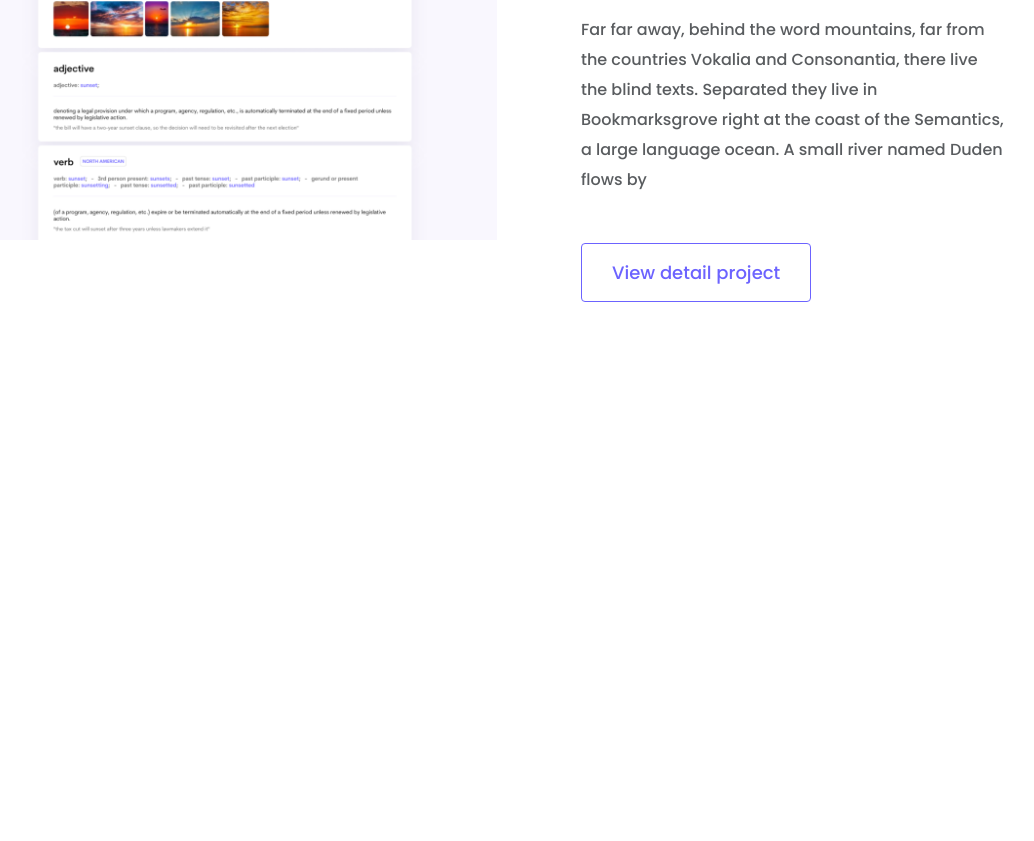
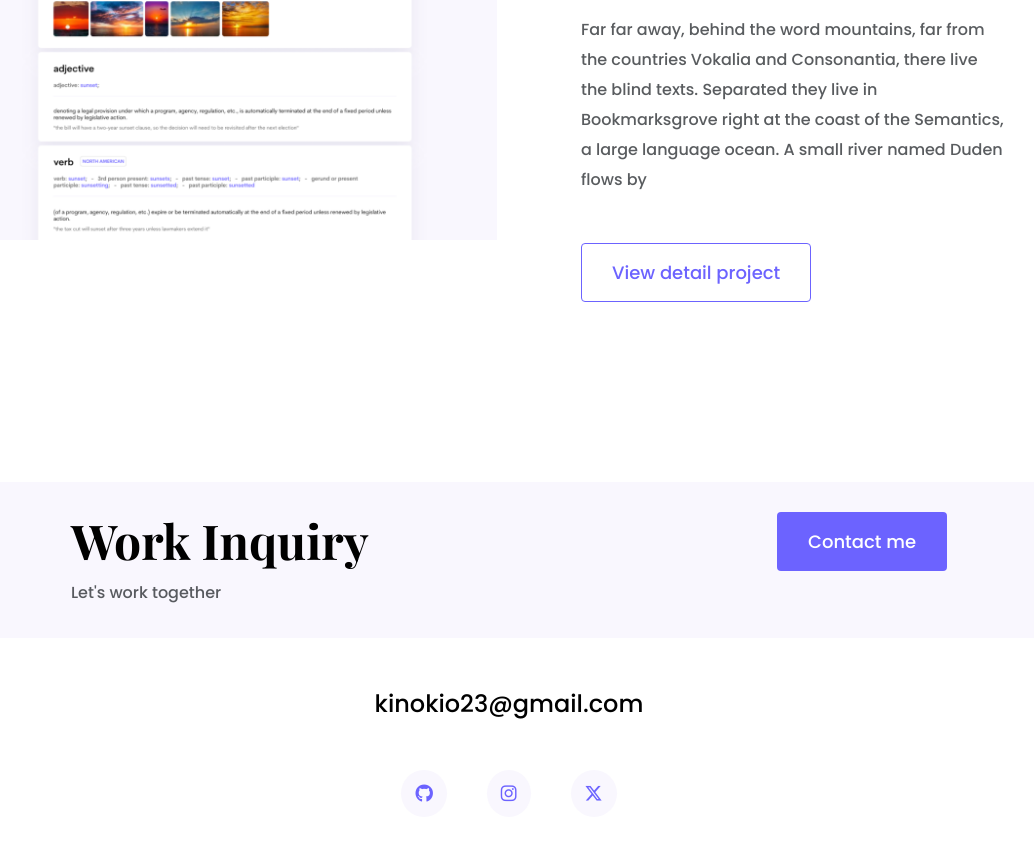
Before and after one commit to WickedZ2309/SheCodes-responsive-project, a plain HTML site: page index.html in a window 1280 px wide. Shown: the part 2559-3400 px from the top of the page, without its empty margins (131-1165 px from the left). Before the commit the page ends 2981 px from the top, so only its background shows below. Drawn offline with nearby package versions, Linux system fonts and the light colour scheme.

Commit message:
Added footer

```diff
--- a/css/portfolio.css
+++ b/css/portfolio.css
@@ -27,6 +27,10 @@ h1 {
 
 h2 {
   font-size: 64px;
+}
+
+h4 {
+  font-size: 48px;
 }
 
 p {
@@ -145,6 +149,45 @@ nav li.active a {
   color: var(--branding-color);
 }
 
+footer {
+  margin: 60px 0;
+}
+
+footer .contact-box {
+  background: var(--secondary-color);
+  padding: 30px 120px;
+  border-radius: 10px;
+}
+
+footer .contact-box p {
+  margin: 0;
+}
+
+footer .email-link {
+  text-decoration: none;
+  color: black;
+  font-size: 24px;
+}
+
+footer .email-link:hover {
+  color: var(--branding-color);
+}
+
+footer .social-links a {
+  margin: 0 20px;
+  color: var(--branding-color);
+  background: var(--secondary-color);
+  padding: 10px 14px;
+  border-radius: 50%;
+  font-size: 18px;
+  transition: all 100ms ease-in-out;
+}
+
+footer .social-links a:hover {
+  color: white;
+  background: var(--branding-color);
+}
+
 @media (max-width: 900px) {
   h1 {
     font-size: 44px;
@@ -153,6 +196,14 @@ nav li.active a {
 
   h2 {
     font-size: 44px;
+  }
+
+  h4 {
+    font-size: 26px;
+  }
+
+  nav a {
+    font-size: 12px;
   }
 
   .hero {
@@ -169,7 +220,7 @@ nav li.active a {
     text-align: center;
   }
 
-  nav a {
-    font-size: 12px;
+  footer .contact-box {
+    padding: 30px;
   }
 }
--- a/index.html
+++ b/index.html
@@ -128,6 +128,40 @@
           </div>
         </div>
       </div>
+
+      <footer>
+        <div
+          class="contact-box d-flex justify-content-between mb-5 d-none d-md-flex"
+        >
+          <div>
+            <h4>Work Inquiry</h4>
+            <p class="text-muted">Let's work together</p>
+          </div>
+          <div>
+            <a href="#" class="btn btn-branding">Contact me</a>
+          </div>
+        </div>
+
+        <div class="d-flex justify-content-center mb-5">
+          <a href="mailto:kinokio23@gmail.com" class="email-link"
+            >kinokio23@gmail.com</a
+          >
+        </div>
+
+        <div class="social-links d-flex justify-content-center">
+          <a href="https://github.com/WickedZ2309" target="_blank"
+            ><i class="fa-brands fa-github"></i
+          ></a>
+          <a
+            href="https://www.instagram.com/andreagshecodes.codes"
+            target="_blank"
+            ><i class="fa-brands fa-instagram"></i
+          ></a>
+          <a href="https://www.x.com/andreagshecodes" target="_blank"
+            ><i class="fa-brands fa-x-twitter"></i
+          ></a>
+        </div>
+      </footer>
     </div>
   </body>
 </html>
```
